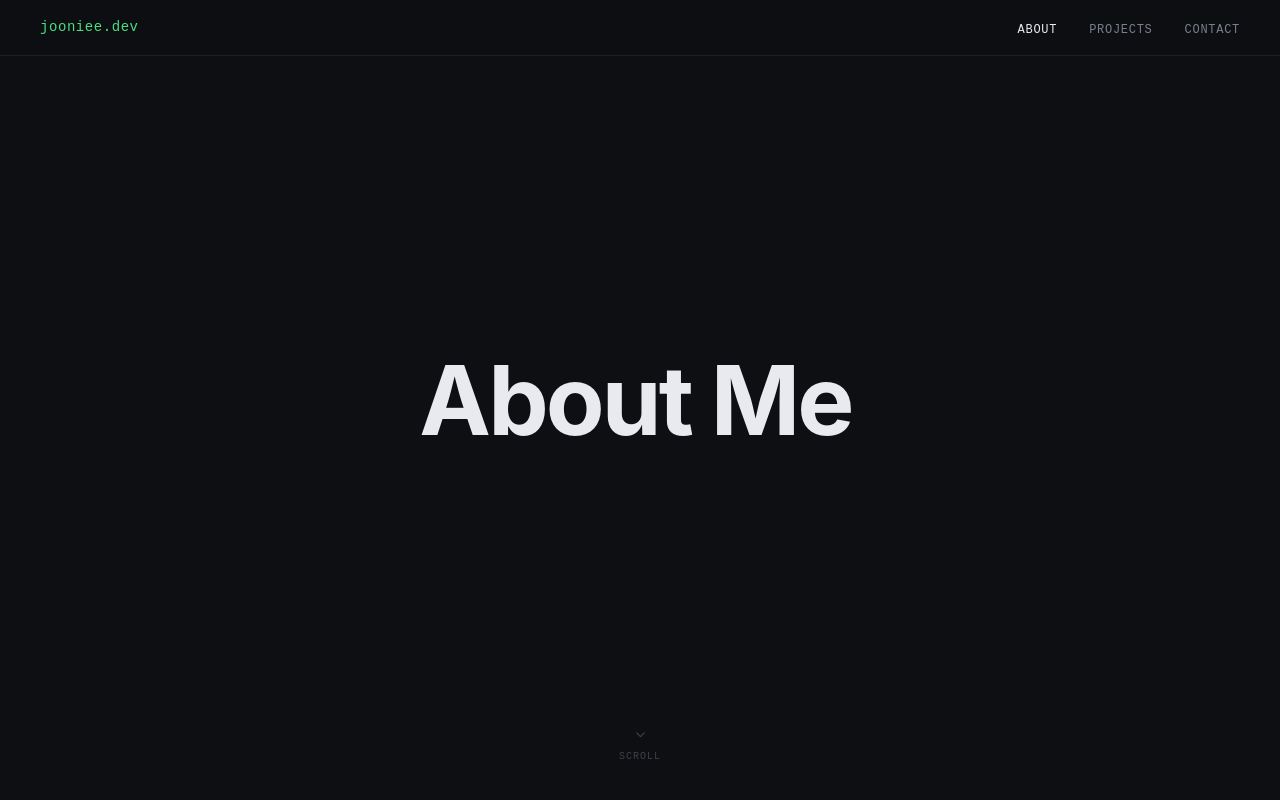
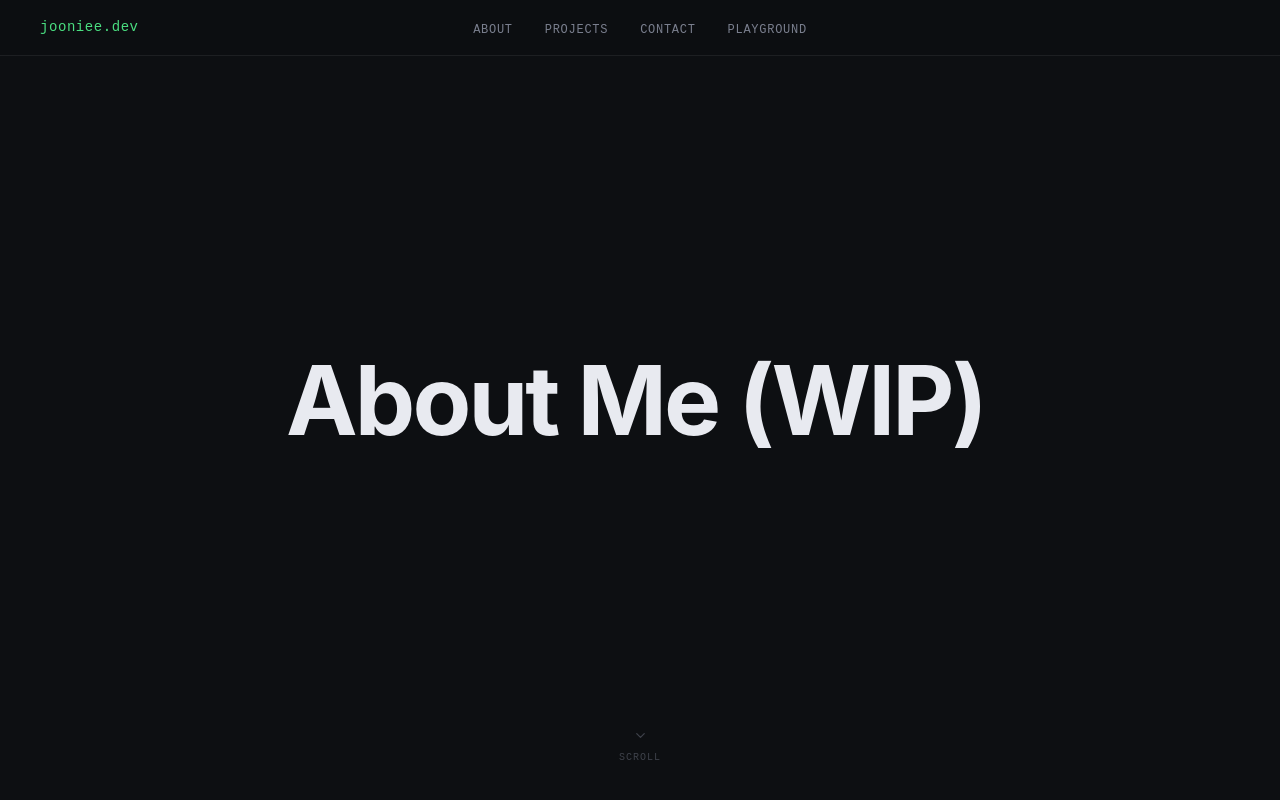
Before and after one commit to juninhoycj-sudo/Portfolio-Website, a plain HTML site: page about.html in a window 1280 px wide. Shown: the top 800 px of the page. Drawn offline with Linux system fonts and the light colour scheme.

Commit message:
Fixed broken buttons

```diff
--- a/about.html
+++ b/about.html
@@ -160,11 +160,12 @@
 <body>
 
 <nav>
-  <a class="nav-logo" href="aspirational.html">jooniee.dev</a>
+  <a class="nav-logo" href="index.html">jooniee.dev</a>
   <ul class="nav-links">
-    <li><a href="about.html" class="active">About</a></li>
-    <li><a href="projects.html">Projects</a></li>
-    <li><a href="contact.html">Contact</a></li>
+    <li><a href="about.html">about</a></li>
+    <li><a href="projects.html">projects</a></li>
+    <li><a href="contact.html">contact</a></li>
+    <li><a href="test.html">playground</a></li>
   </ul>
 </nav>
 
@@ -288,7 +289,7 @@
   const el     = document.getElementById('about-typed');
   const cursor = document.getElementById('about-cursor');
   const hint   = document.getElementById('scroll-hint');
-  const phrase = "About Me";
+  const phrase = "About Me (WIP)";
   let i = 0;
 
   function type() {
--- a/styles.css
+++ b/styles.css
@@ -37,7 +37,8 @@ nav {
   background: rgba(13,15,18,0.85);
   backdrop-filter: blur(12px);
   border-bottom: 1px solid var(--border);
-  display: flex;
+  display: grid;
+  grid-template-columns: 1fr auto 1fr;
   align-items: center;
   justify-content: space-between;
   padding: 0 2.5rem;
```
Also changed, not shown: contact.html (+5 -4 lines), projects.html (+5 -4 lines).
